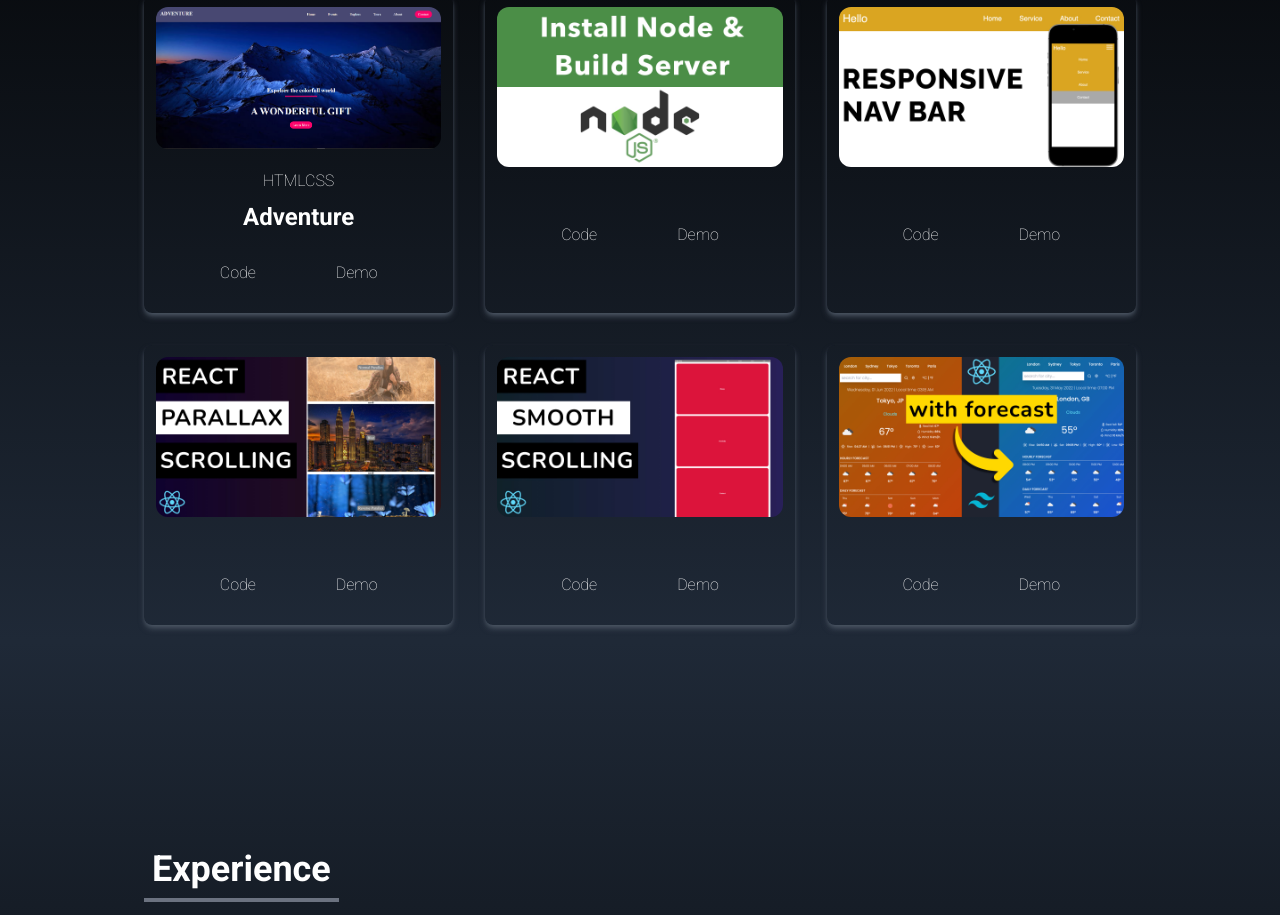
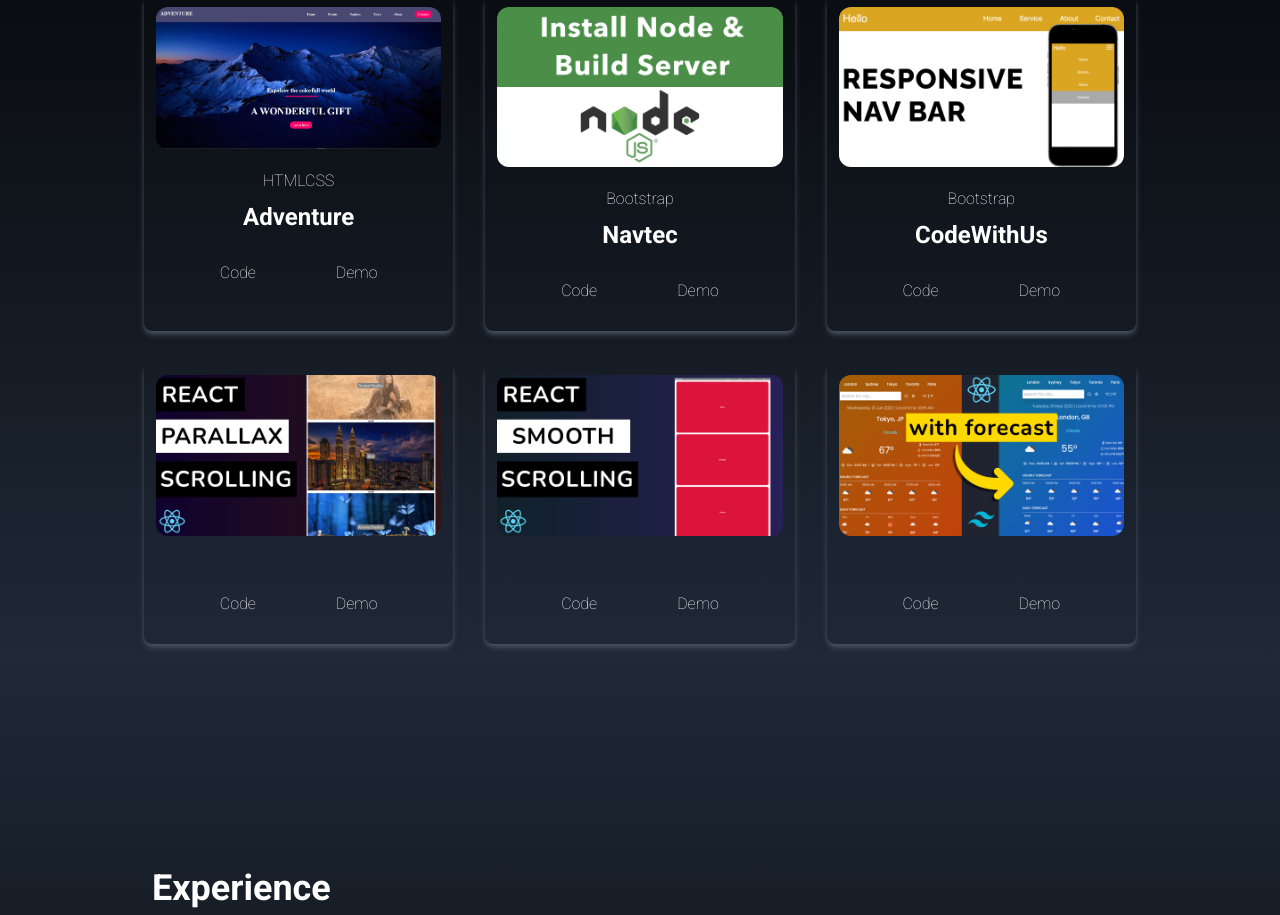
Before and after one commit to wasimhaider55/personalPortfolio, a React (Create React App) app in the folder onePortfolio/: page / in a window 1280 px wide. Shown: the part 1238-2153 px from the top of the page. Built offline with nearby package versions, Linux system fonts and the light colour scheme.

Commit message:
added some porjects

```diff
--- a/onePortfolio/src/components/Portfolio.jsx
+++ b/onePortfolio/src/components/Portfolio.jsx
@@ -10,18 +10,26 @@ const Portfolio = () => {
     {
       id: 1,
       image: adventure,
-      lang:"HTMLCSS",
-      title:"Adventure",
+      lang: "HTMLCSS",
+      title: "Adventure",
       code: "https://github.com/wasimhaider55/cssProjects/tree/main/web3/adventure",
       live: "https://css-projects-wasimhaider55.vercel.app/",
     },
     {
       id: 2,
-      image: installNode
+      image: installNode,
+      lang: "Bootstrap",
+      title: "Navtec",
+      code: "https://github.com/wasimhaider55/bootstrapCssProjects/tree/main/web1",
+      live: "https://bootstrap-css-projects.vercel.app/",
     },
     {
       id: 3,
-      image: navbar
+      image: navbar,
+      lang: "Bootstrap",
+      title: "CodeWithUs",
+      code: "https://github.com/wasimhaider55/bootstrapCssProjects",
+      live: "https://bootstrap-css-henna.vercel.app/",
     },
     {
       id: 4,
@@ -49,7 +57,7 @@ const Portfolio = () => {
 
         <div className=' grid sm:grid-cols-2 md:grid-cols-3 gap-8 px-12 sm:px-0'>
           {
-            portfolios.map(({ id, image,lang,title, code, live }) => (
+            portfolios.map(({ id, image, lang, title, code, live }) => (
               <div key={id} className=' shadow-md shadow-gray-600 rounded-lg '>
                 <img src={image} alt="" className='p-3 rounded-3xl duration-200 hover:scale-105' />
                 <h1 className='text-center py-2'>{lang}</h1>
```
